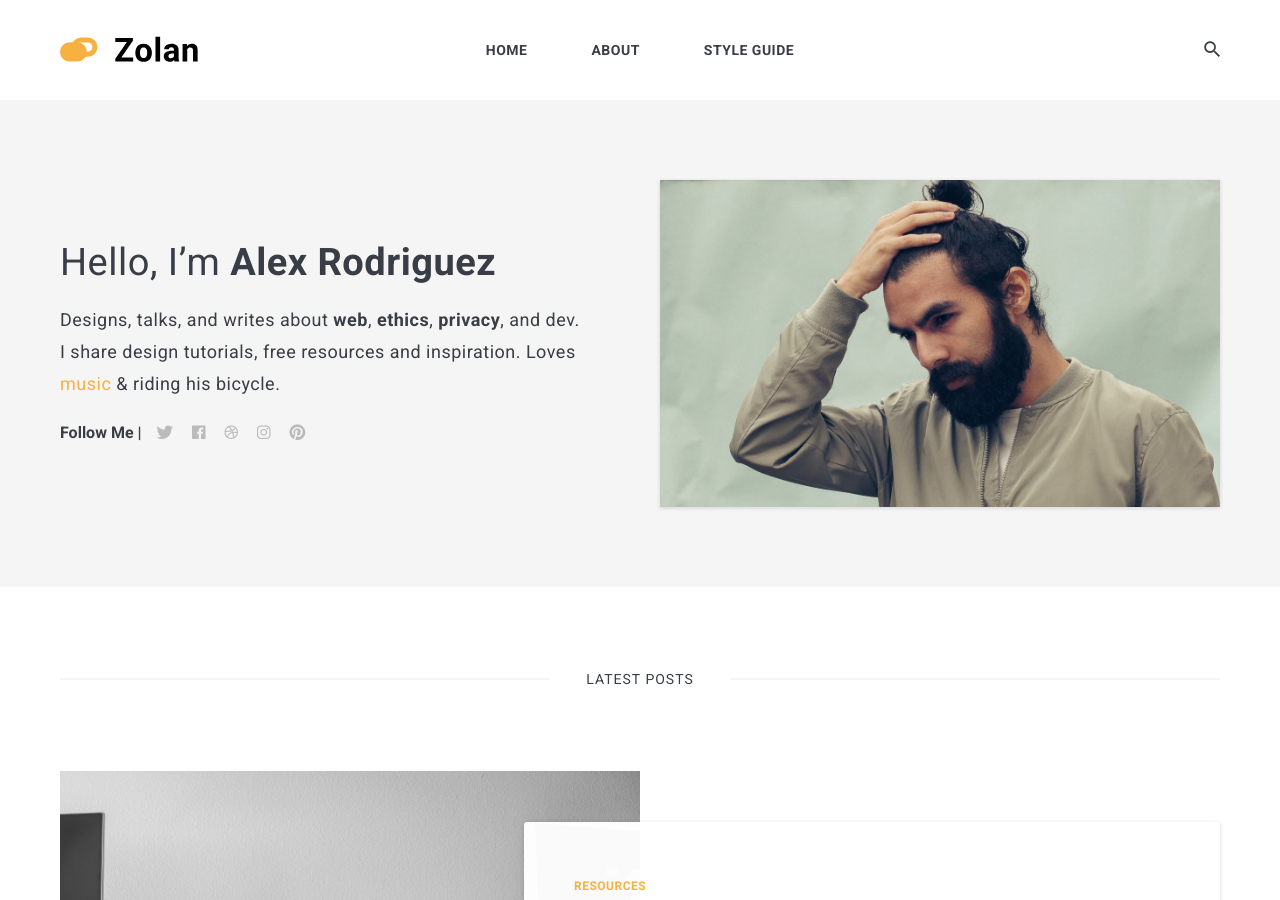
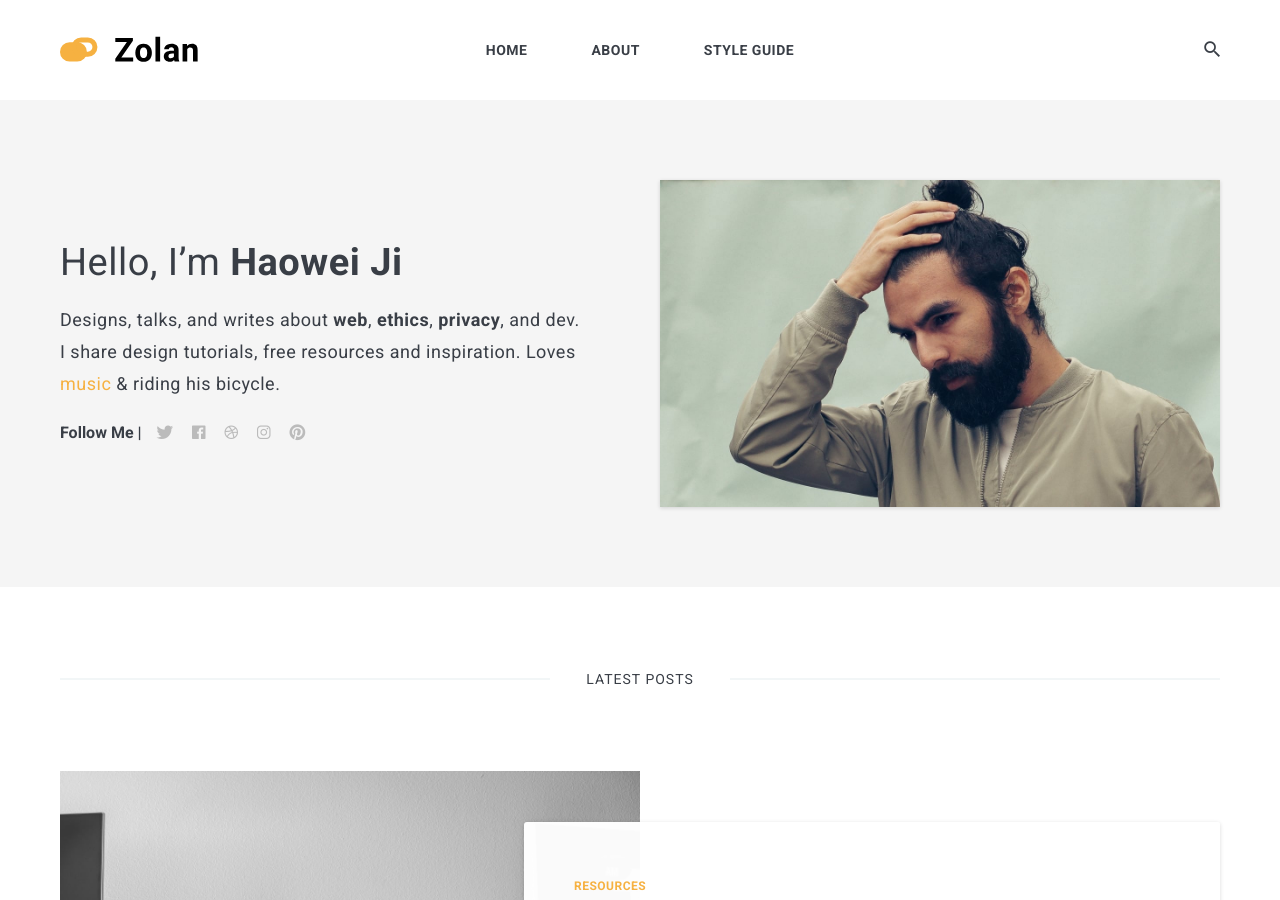
Before and after one commit to jihaowei-jaime/jihaowei-jaime.github.io, a Jekyll site: the page built from index.html, in a window 1280 px wide and 900 px high. Built offline with Jekyll 4.4.1, drawn with Linux system fonts in a browser that asks for light colours; nearby versions of some CDN libraries; the list of posts is cut into pages by our own code; some of the changed text lies outside the part shown.

Commit message:
change name and title

```diff
--- a/_data/settings.yml
+++ b/_data/settings.yml
@@ -1,6 +1,6 @@
 #-------------------------------
 # General Site Settings
-title: Haowei Ji
+title: My Introduction
 logo: logo.svg # You can add own logo.
 description: Zolan is modern minimal theme for Jekyll
 
@@ -8,9 +8,9 @@
 #-------------------------------
 # Author Settings
 author:
-  name: Alex Rodriguez
+  name: Haowei Ji
   image: 01.jpg
-  say-hello: Hello, I’m <strong>Alex Rodriguez</strong>
+  say-hello: Hello, I’m <strong>Haowei Ji</strong>
   bio: Designs, talks, and writes about <strong>web</strong>, <strong>ethics</strong>, <strong>privacy</strong>, and dev. I share design tutorials, free resources and inspiration. Loves <a href="#">music</a> & riding his bicycle.
 
 
```
